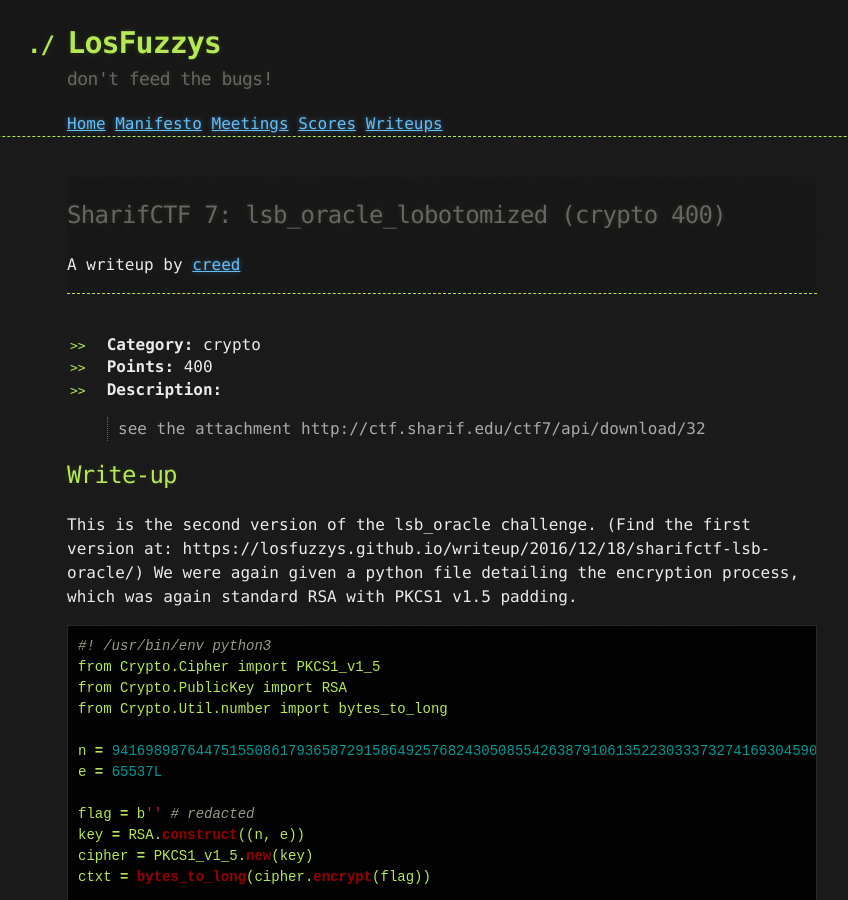
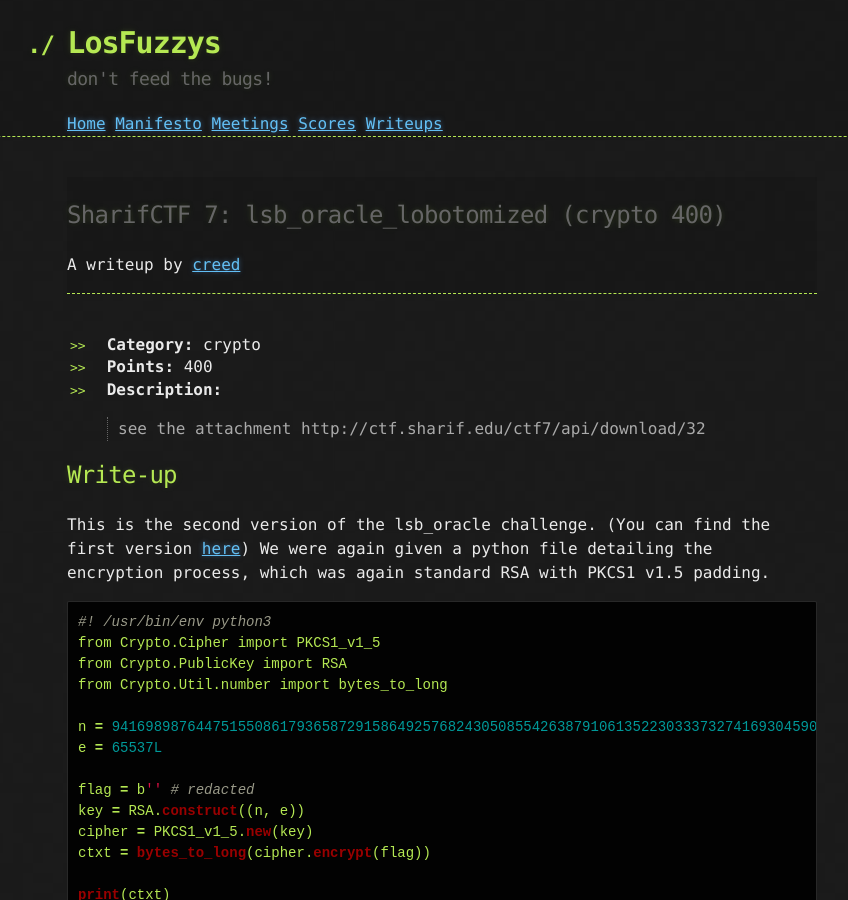
Before and after one commit to mtps3/Mtps3.github.io, a Jekyll site: the page built from _posts/2016-12-18-sharifctf-lsb-oracle-lobotomized.md, in a window 1280 px wide and 900 px high. Shown: the whole window, without its empty margins (198-1046 px from the left). Built offline with Jekyll 4.4.1, drawn with Linux system fonts in a browser that asks for light colours.

Commit message:
Update 2016-12-18-sharifctf-lsb-oracle-lobotomized.md

````diff
--- a/_posts/2016-12-18-sharifctf-lsb-oracle-lobotomized.md
+++ b/_posts/2016-12-18-sharifctf-lsb-oracle-lobotomized.md
@@ -16,8 +16,7 @@ tags: [cat/crypto]
 
 ## Write-up
 
-This is the second version of the lsb_oracle challenge. (Find the first version at:
-https://losfuzzys.github.io/writeup/2016/12/18/sharifctf-lsb-oracle/)
+This is the second version of the lsb_oracle challenge. (You can find the first version [here](https://losfuzzys.github.io/writeup/2016/12/18/sharifctf-lsb-oracle/))
 We were again given a python file detailing the encryption process, which was again standard RSA with PKCS1 v1.5 padding.
 
 ```python
````
